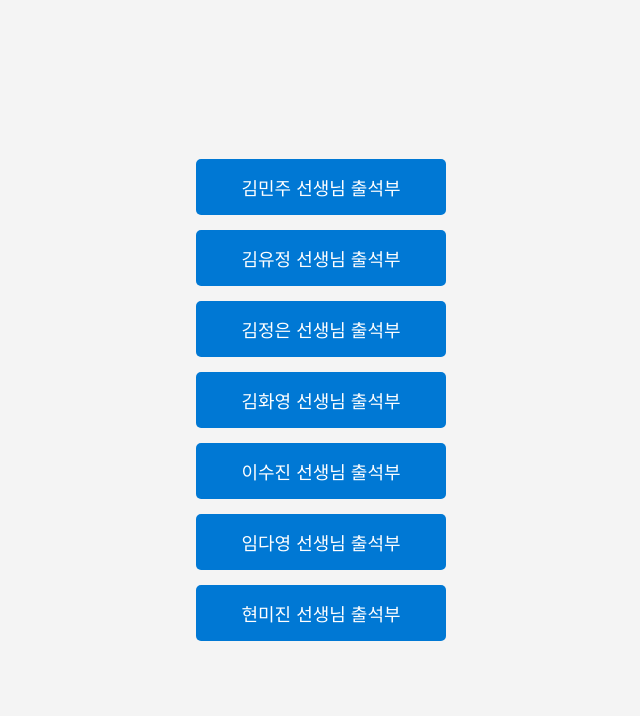
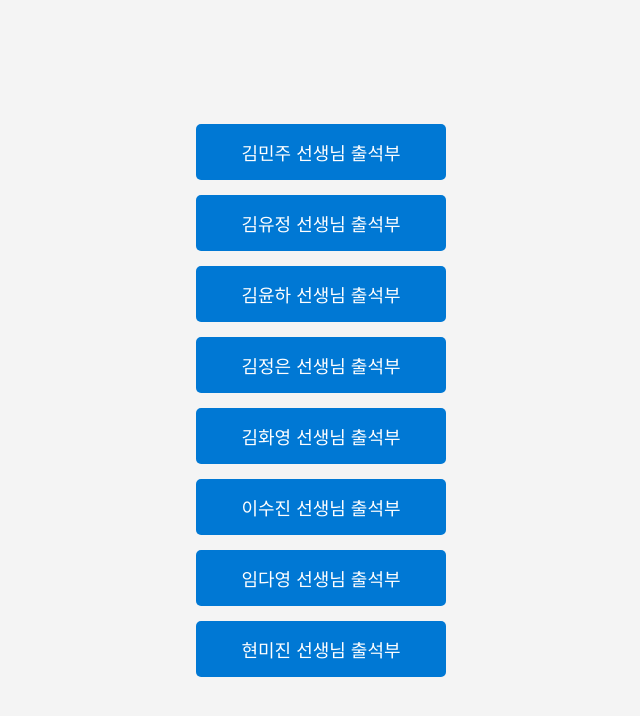
Before and after one commit to BIGSHOL/google-sheet-popup, a plain HTML site: page index.html in a window 1280 px wide. Shown: the whole page, without its empty margins (319-959 px from the left). Drawn offline with Linux system fonts and the light colour scheme.

Commit message:
Update index.html

```diff
--- a/index.html
+++ b/index.html
@@ -82,6 +82,10 @@
       김유정 선생님 출석부
     </button>
 
+    <button class="open-btn" onclick="openOverlay('https://docs.google.com/spreadsheets/d/1pffN2Q8cLLzYwEs5fnHYmGqoaseYsZhTrqNqNlFEQZM/edit?usp=sharing')">
+      김윤하 선생님 출석부
+    </button>
+
     <button class="open-btn" onclick="openOverlay('https://docs.google.com/spreadsheets/d/11hWWcBrikuf68NwZp4sYcZdqxfyirtEcjsvuNF0261w/edit?usp=sharing')">
       김정은 선생님 출석부
     </button>
```
